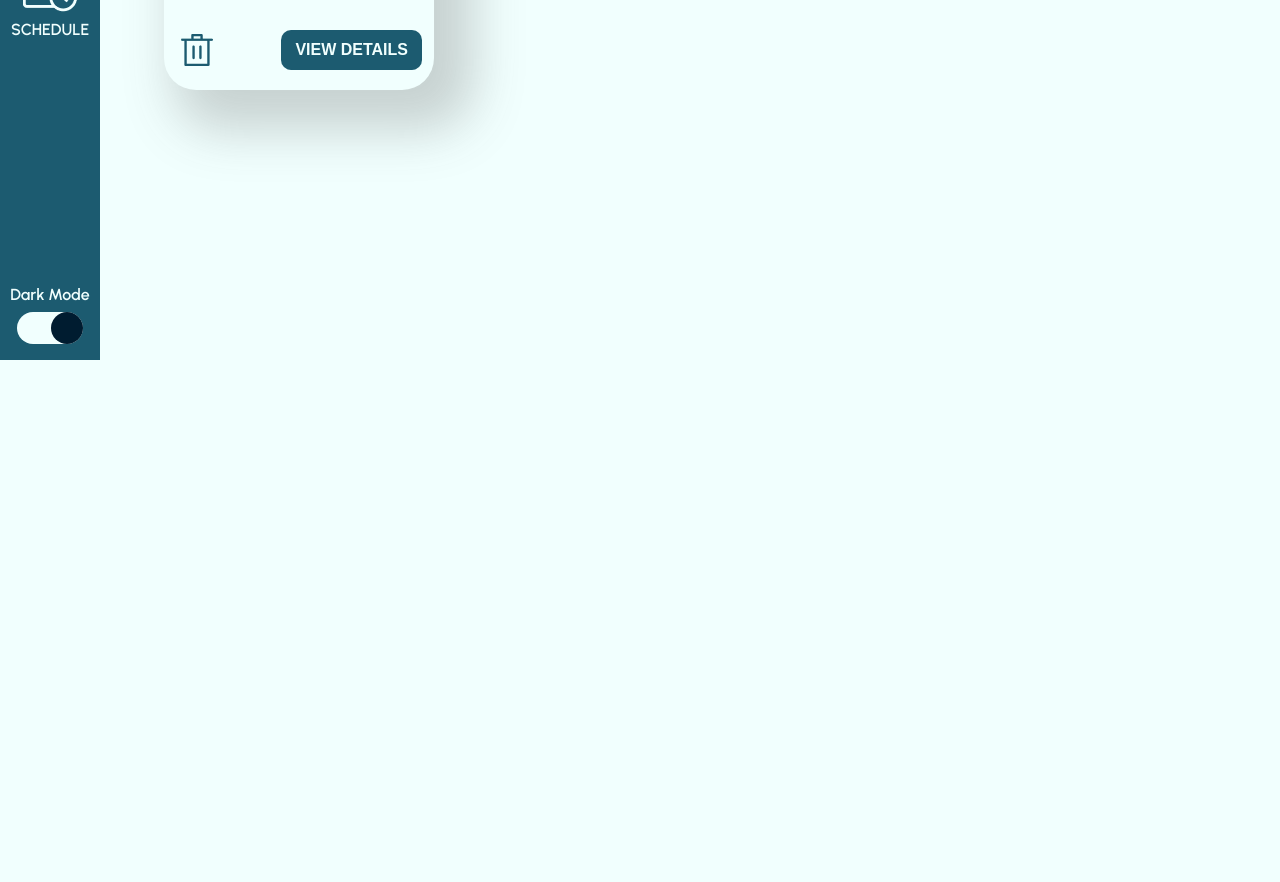
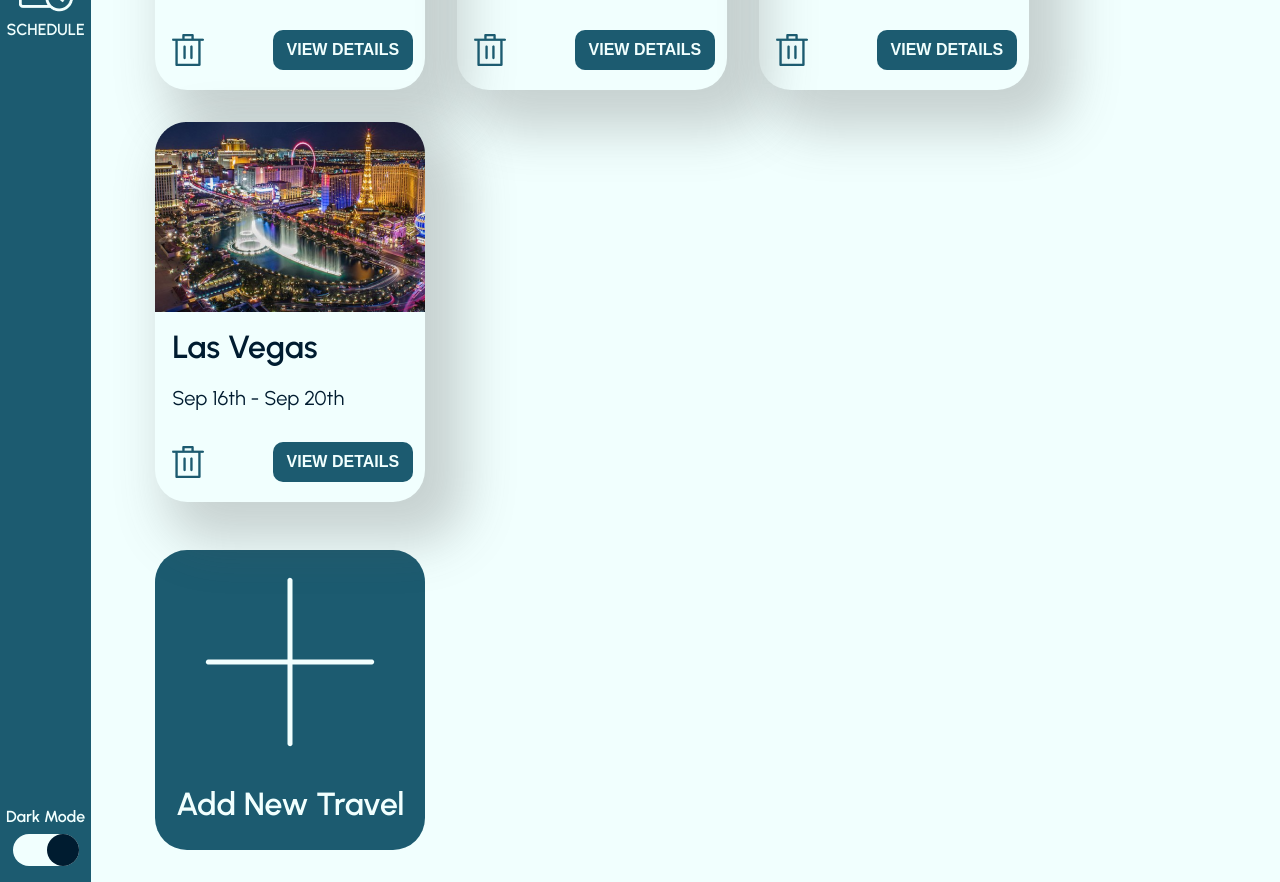
Before and after one commit to Bardia30/WanderPal-FrontEnd, a React (Create React App) app: page /1/destinations in a window 1280 px wide. Shown: the part 440-1322 px from the top of the page. Before the commit the page ends 800 px from the top, so only its background shows below. Built offline with nearby package versions, Linux system fonts and the light colour scheme.

Commit message:
added styling for modal and destinations page

```diff
--- a/package.json
+++ b/package.json
@@ -3,10 +3,15 @@
   "version": "0.1.0",
   "private": true,
   "dependencies": {
+    "@emotion/react": "^11.11.1",
+    "@emotion/styled": "^11.11.0",
+    "@mui/material": "^5.14.5",
+    "@mui/x-date-pickers": "^6.11.1",
     "@testing-library/jest-dom": "^5.17.0",
     "@testing-library/react": "^13.4.0",
     "@testing-library/user-event": "^13.5.0",
     "axios": "^1.4.0",
+    "dayjs": "^1.11.9",
     "react": "^18.2.0",
     "react-dom": "^18.2.0",
     "react-router-dom": "^6.15.0",
--- a/src/App.jsx
+++ b/src/App.jsx
@@ -8,12 +8,15 @@ import ScheduleDetailPage from './pages/ScheduleDetailPage';
 import FavoritesPage from './pages/FavoritesPage';
 import TravelDetailsDeletePage from './pages/TravelDetailsDeletePage';
 import Sidebar from './components/Sidebar/Sidebar';
+import { LocalizationProvider } from '@mui/x-date-pickers';
+import { AdapterDayjs } from '@mui/x-date-pickers/AdapterDayjs'
 import './App.scss';
 
 
 
 function App() {
   return (
+    <LocalizationProvider dateAdapter={AdapterDayjs}>
     <BrowserRouter>
     <Sidebar />
      <main>
@@ -30,6 +33,7 @@ function App() {
       </Routes>
       </main>
     </BrowserRouter>
+    </LocalizationProvider>
   );
 }
 
--- /dev/null
+++ b/src/components/AddNewTravel/AddNewTravel.jsx
@@ -0,0 +1,17 @@
+import React from 'react';
+import './AddNewTravel.scss';
+import addNewLogo from '../../assets/add-new-travel.png'
+
+const AddNewTravel = ({ setAddNewModalClicked }) => {
+  const handleAddNewButton = () => {
+    setAddNewModalClicked(true);
+  }
+  return (
+    <section onClick={handleAddNewButton} className='add-new-button'>
+        <img className='add-new-button__logo' src={addNewLogo} alt="add-new" />
+        <h3 className='add-new-button__title'>Add New Travel</h3>
+    </section>
+  )
+}
+
+export default AddNewTravel
--- /dev/null
+++ b/src/components/AddNewTravel/AddNewTravel.scss
@@ -0,0 +1,20 @@
+@use '../../styles/mixins' as*;
+@use '../../styles/variables' as*;
+
+
+.add-new-button {
+    width: 16.875rem;
+    height: 18.75rem;
+    background: $secondary-text;
+    display: flex;
+    flex-direction: column;
+    justify-content: center;
+    align-items: center;
+    border-radius: 32px;
+    cursor: pointer;
+    &__title{
+        margin:0;
+        @include font($size:2rem, $color: $primary-background, $weight: 600);
+        margin-top:2.4rem;
+    }
+}
--- /dev/null
+++ b/src/components/AddNewTravelModal/AddNewTravelModal.jsx
@@ -0,0 +1,63 @@
+import React from 'react';
+import './AddNewTravelModal.scss';
+import '../InputField/InputField';
+import InputField from '../InputField/InputField';
+import '../InputField/InputField.scss';
+import { DateCalendar } from '@mui/x-date-pickers';
+import Button from '../Button/Button';
+
+
+const AddNewTravelModal = ({setAddNewModalClicked}) => {
+  const handleCloseModal = () => {
+    setAddNewModalClicked(false);
+  }
+
+
+    return (
+    <div onClick={handleCloseModal}  className='add-dest'>
+        <section onClick={e => e.stopPropagation()} className='add-new'>
+            <section className='add-new__top-section'>
+            <section className='add-new__left-section'>
+                <h1 className='add-new__title'>Add Your New Adventure!</h1>
+                    <form className='add-new__form' action="submit">
+                        <InputField
+                            type="text"
+                            inputClass="add-new__input"
+                            placeholder="Destination..."
+                        />
+                        <InputField
+                            type="text"
+                            inputClass="add-new__input"
+                            placeholder="Hotel..."
+                        />
+                        <InputField
+                            type="text"
+                            inputClass="add-new__input"
+                            placeholder="Arrival..."
+                        />
+                        <InputField
+                            type="text"
+                            inputClass="add-new__input"
+                            placeholder="Departure..."
+                        />
+                    </form>
+                </section>
+                <DateCalendar width="100%" className='add-new__datepicker'/>
+            </section>
+
+            <div className='add-new__buttons'>
+                <Button
+                    buttonClass="add-new__cancel-cta"
+                    text="cancel"
+                />
+                <Button
+                    buttonClass="add-new__add-cta"
+                    text="add new travel"
+                />
+            </div>
+        </section>
+    </div>
+  )
+}
+
+export default AddNewTravelModal
--- /dev/null
+++ b/src/components/AddNewTravelModal/AddNewTravelModal.scss
@@ -0,0 +1,59 @@
+@use '../../styles/mixins' as*;
+@use '../../styles/variables' as*;
+
+
+.add-dest {
+    background: rgba(0, 28, 48, 0.50);
+    position: fixed;
+    top: 0;
+    left: 0;
+    height:100%;
+    width:100%;
+    display: flex;
+    justify-content: center;
+    align-content: center;
+}
+
+
+.add-new {
+    border-radius: 32px;
+    padding:2.25rem 5.625rem 11rem 2.125rem;
+    margin-top:8.5rem;
+    background: $primary-background;
+    width: 48.5rem;
+    height: 33.625rem;
+    display: flex;
+    flex-direction: column;
+    &__title {
+        @include font($size: 2rem, $color: $secondary-text, $weight:600);
+        margin:0;
+        margin-bottom: 2.25rem;
+    }
+    &__left-section {
+        display: flex;
+        flex-direction: column;
+    }
+    &__top-section {
+        display: flex;
+    }
+    &__datepicker {
+        width:40rem !important;
+        margin-top:6.875rem !important;
+    }
+    &__buttons {
+        display: flex;
+        justify-content: space-evenly;
+        width:100%;
+        margin-top: 4.8rem;
+    }
+    &__add-cta{
+        letter-spacing: 3.52px;
+        font-size:1rem;
+    }
+    &__cancel-cta {
+        background:$primary-background;
+        color:$secondary-text;
+        font-weight:400;
+
+    }
+}
--- a/src/components/InputField/InputField.jsx
+++ b/src/components/InputField/InputField.jsx
@@ -0,0 +1,9 @@
+import React from 'react'
+
+const InputField = ({ type, inputClass, placeholder}) => {
+  return (
+    <input type={type} className={`input ${inputClass}`} placeholder={placeholder}/>
+  )
+}
+
+export default InputField
--- a/src/components/InputField/InputField.scss
+++ b/src/components/InputField/InputField.scss
@@ -0,0 +1,18 @@
+@use '../../styles/mixins' as*;
+@use '../../styles/variables' as*;
+
+
+.input {
+    width: 24.1875rem;
+    padding: 1.25rem;
+    background: $secondary-background;
+    border:none;
+    outline: none;
+    border-radius:10px;
+    margin-bottom: 2.25rem;
+    &::placeholder{
+        margin:0;
+        @include font($size:1.2rem, $color: $secondary-text);
+        letter-spacing: 3.6px;
+    }
+}
--- a/src/components/Sidebar/Sidebar.scss
+++ b/src/components/Sidebar/Sidebar.scss
@@ -3,12 +3,15 @@
 
 header{
     background:$secondary-text;
-    height:100vh;
     width: 6.25rem;
     display: flex;
     flex-direction: column;
     align-items: center;
     justify-content: space-between;
+    @include desktop{
+        height: 100vh;
+        width: 6.25rem;
+    }
 }
 
 
--- a/src/pages/DestinationsPage.jsx
+++ b/src/pages/DestinationsPage.jsx
@@ -1,13 +1,33 @@
-import React from 'react';
+import React, { useState } from 'react';
 import './DestinationsPage.scss';
 import TravelCard from '../components/TravelCard/TravelCard';
+import AddNewTravel from '../components/AddNewTravel/AddNewTravel';
+import AddNewTravelModal from '../components/AddNewTravelModal/AddNewTravelModal';
 
 const DestinationsPage = () => {
+  const [addNewModalClicked, setAddNewModalClicked] = useState(false);
+
   return (
+    <React.Fragment>
     <section className="destinations">
       <h1 className='destinations__title'>Bardia's Travel Destinations</h1>
-      <TravelCard />
+      <div className='destinations__cards'>
+        <TravelCard />
+        <TravelCard />
+        <TravelCard />
+        <TravelCard />
+
+      </div>
+
+        <AddNewTravel setAddNewModalClicked={setAddNewModalClicked}/>
+
+
     </section>
+    {
+      addNewModalClicked && <AddNewTravelModal setAddNewModalClicked={setAddNewModalClicked}/>
+    }
+
+    </React.Fragment>
 
 
   )
--- a/src/pages/DestinationsPage.scss
+++ b/src/pages/DestinationsPage.scss
@@ -9,4 +9,11 @@
         margin:0;
         padding-bottom: 3.75rem;
     }
+    &__cards {
+        display: flex;
+        flex-wrap: wrap;
+        column-gap: 2rem;
+        row-gap: 2rem;
+        margin-bottom: 3rem;
+    }
 }
--- a/src/styles/_variables.scss
+++ b/src/styles/_variables.scss
@@ -4,3 +4,5 @@ $primary-text: #001C30;
 $secondary-text: #1C5B70;
 $modal-background: rgba(0,28,48,0.5);
 $font: 'Urbanist';
+$tablet-breakpoint: 768px;
+$desktop-breakpoint: 1400px;
```
Also changed, not shown: src/assets/add-new-travel.png (added), 1 other file (tests, documents, lock files or other folders).
